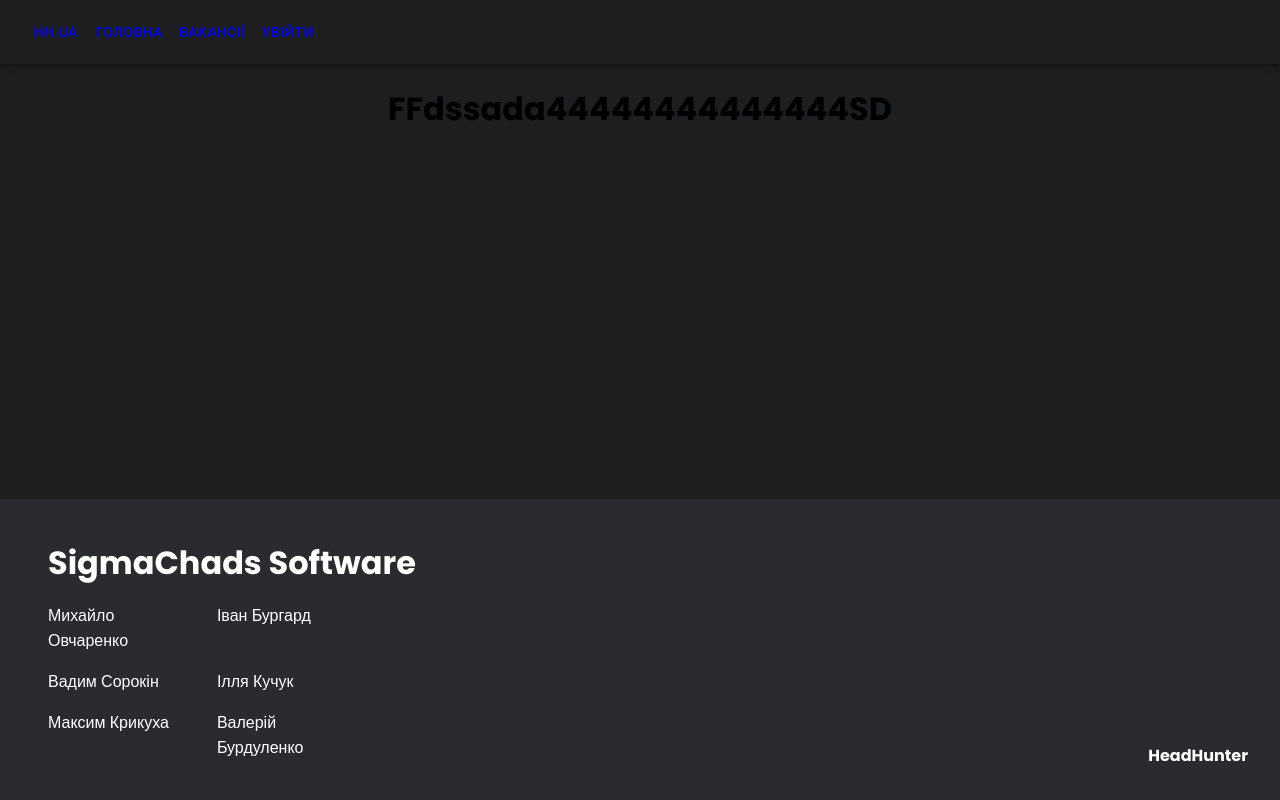
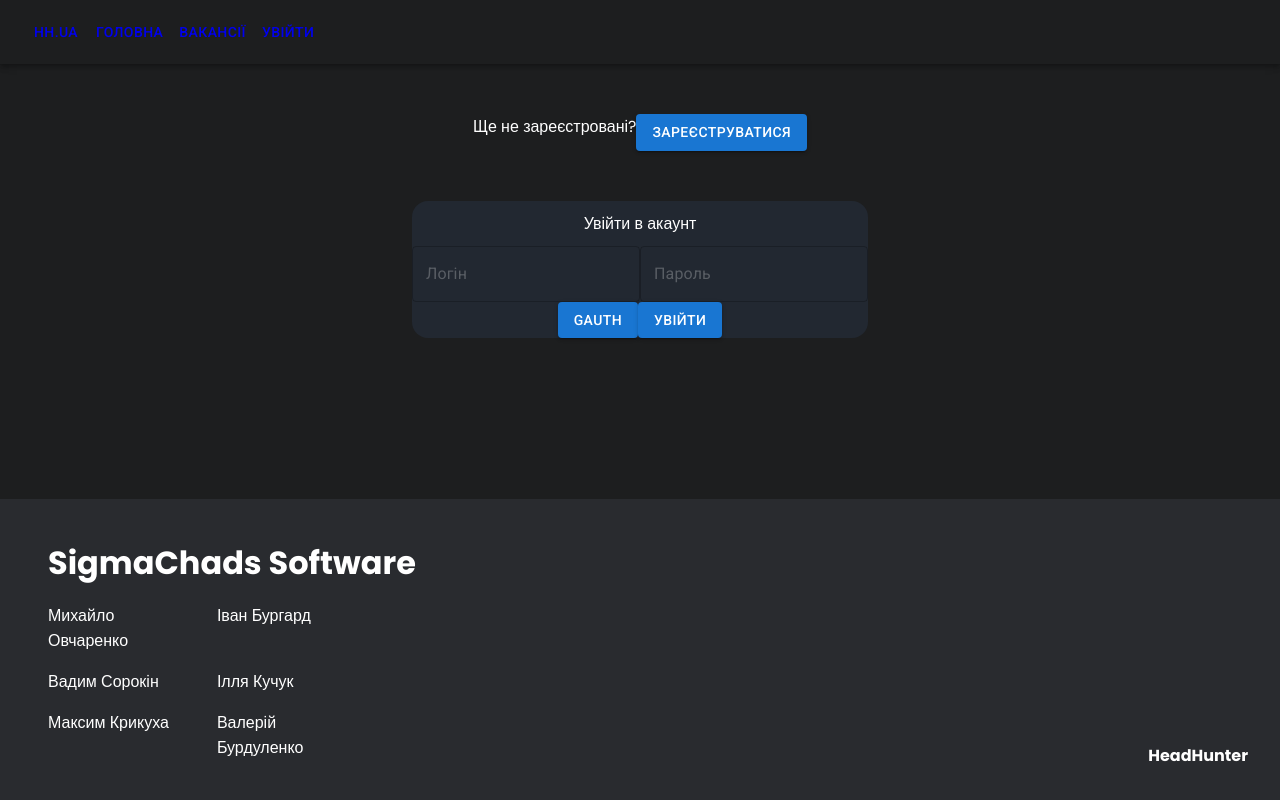
Before and after one commit to GigachadSoftware/headhunter-front, a React (Create React App) app: page /auth in a window 1280 px wide. Built offline with nearby package versions, Linux system fonts and the light colour scheme.

Commit message:
Added auth-login (need fix)

```diff
--- /dev/null
+++ b/src/components/Auth_login.js
@@ -0,0 +1,28 @@
+import { TextField, Button } from "@mui/material";
+import "../styles/Auth.css";
+const Auth_login = () => {
+  return (
+    <div className="wrapper_auth_login">
+      <div className="row">
+        <div className="text">Ще не зареєстровані?</div>
+        <Button id="btn btn_register" variant="contained">
+          Зареєструватися
+        </Button>
+      </div>
+      <div className="auth_form">
+        <div className="text text_auth_login">Увійти в акаунт</div>
+        <TextField id="outlined-basic" label="Логін" variant="outlined" />
+        <TextField id="outlined-basic" label="Пароль" variant="outlined" />
+        <div className="btns">
+          <Button id="btn btn_gauth" variant="contained">
+            GAuth
+          </Button>
+          <Button id="btn btn_login" variant="contained">
+            Увійти
+          </Button>
+        </div>
+      </div>
+    </div>
+  );
+};
+export default Auth_login;
--- a/src/pages/Auth.jsx
+++ b/src/pages/Auth.jsx
@@ -1,10 +1,8 @@
-import React from 'react'
-
+import React from "react";
+import Auth_login from "../components/Auth_login";
 
 const Auth = () => {
-    return(
-        <h1>FFdssada44444444444444SD</h1>
-    )
-}
+  return <Auth_login />;
+};
 
 export default Auth;
--- /dev/null
+++ b/src/styles/Auth.css
@@ -0,0 +1,27 @@
+.row {
+  justify-content: center;
+  display: flex;
+  margin: 50px 0;
+}
+.text_auth_login {
+  margin: 10px 0;
+}
+.auth_form {
+  display: inline-block;
+  background: #222831;
+  border-radius: 16px;
+}
+#outlined-basic {
+}
+.btn_gauth {
+  position: absolute;
+
+  left: 25%;
+}
+.btn_login {
+  position: absolute;
+  left: 75%;
+}
+/* .text{
+  display: inline;
+} */
```
